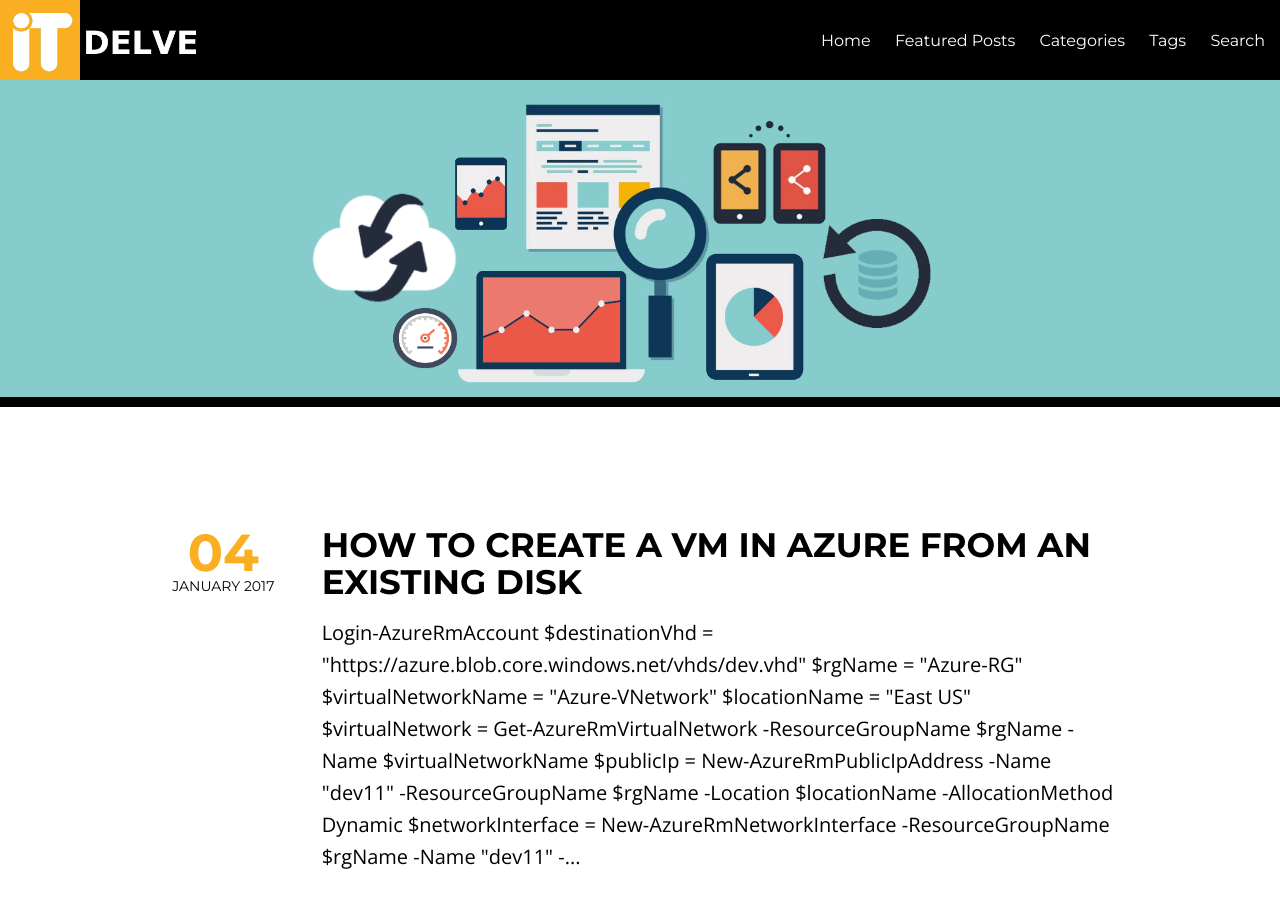
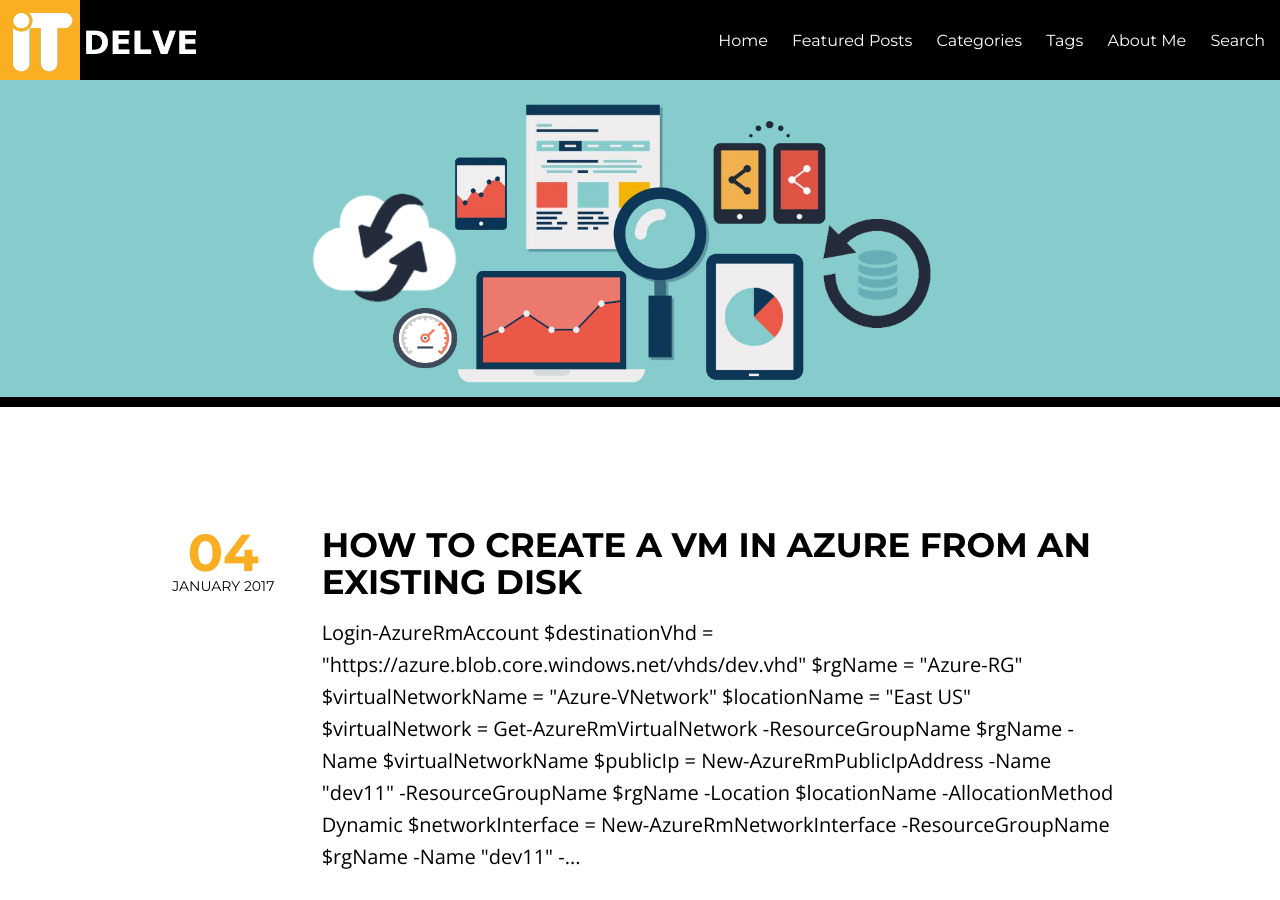
Before and after one commit to ldsouza/ldsouza.github.io, a Jekyll site: the page built from index.html, in a window 1280 px wide and 900 px high. Built offline with Jekyll 4.4.1, drawn with Linux system fonts in a browser that asks for light colours; nearby versions of some CDN libraries; the list of posts is cut into pages by our own code.

Commit message:
Update home.html

```diff
--- a/_layouts/home.html
+++ b/_layouts/home.html
@@ -24,6 +24,7 @@
             <a href="{{ site.url }}{{ link.url }}">{{ link.title }}</a>
             {% endif %} </li>
 {% endfor %}
+	    <li><a href="{{ site.url }}/about"><i class="icon-rss"></i> About Me</a></li>
            <li><a href="{{ site.url }}/search"><i class="icon-rss"></i> Search</a></li>
     </ul>
 </div>
```
